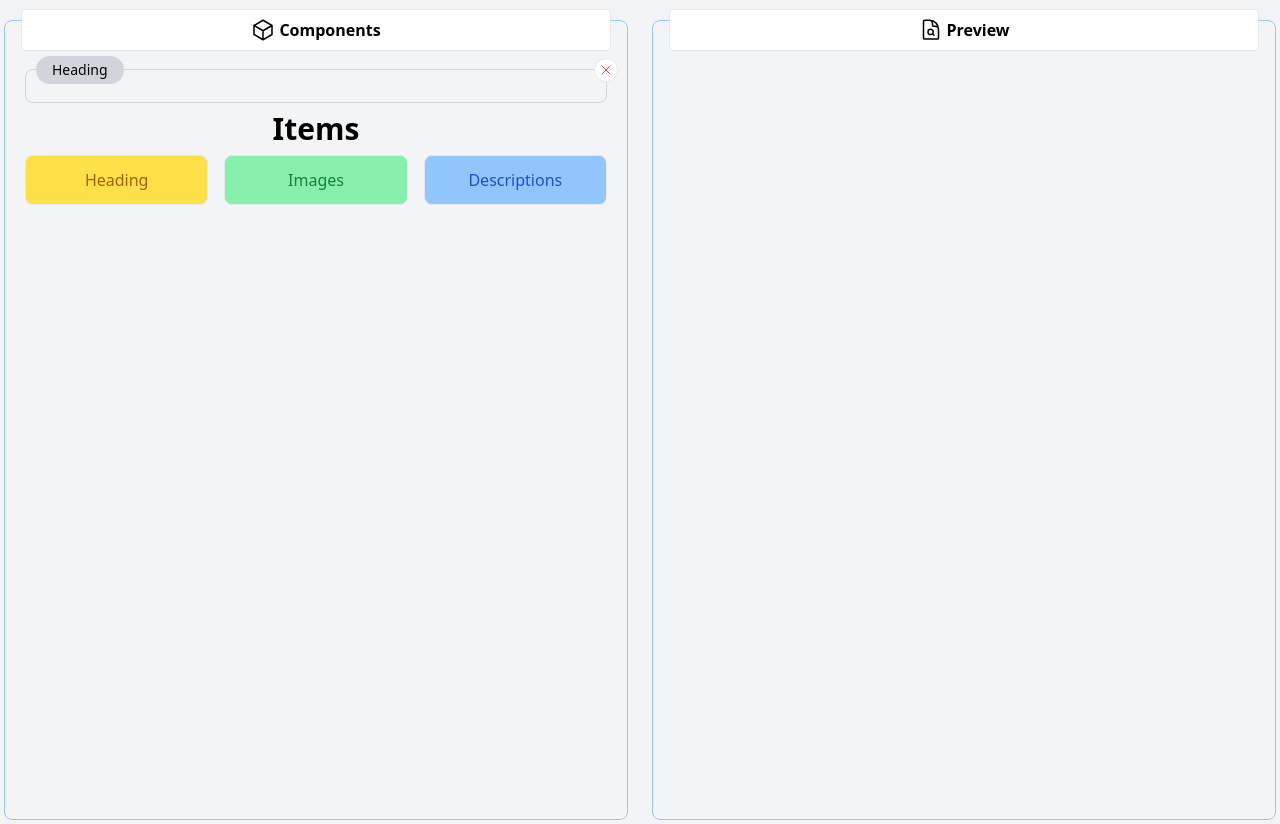
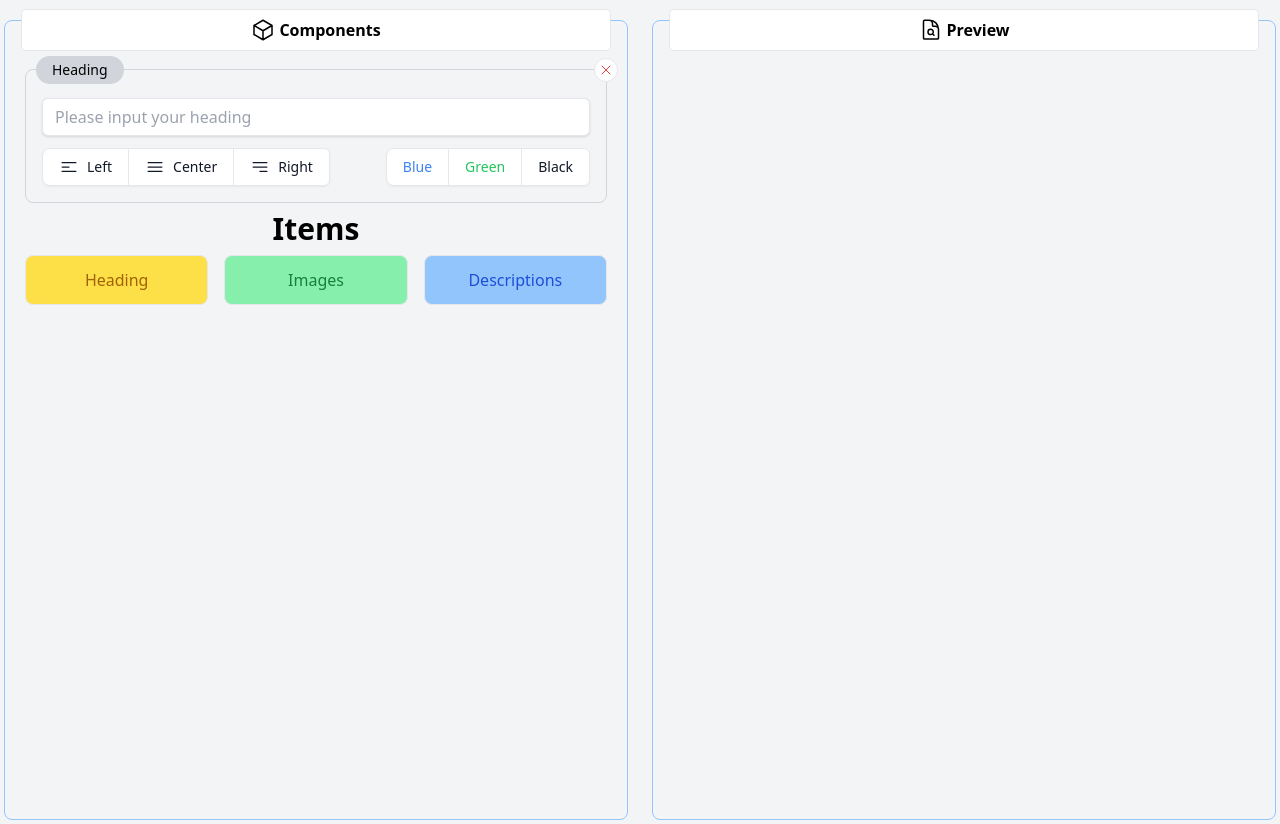
Before and after one commit to Azim1993/poster-builder, a website built with Parcel: page src/index.html in a window 1280 px wide. Built offline with nearby package versions, Linux system fonts and the light colour scheme.

Commit message:
Heading html mockup done

```diff
--- a/src/index.html
+++ b/src/index.html
@@ -26,6 +26,40 @@
                                 <path stroke-linecap="round" stroke-linejoin="round" d="M6 18L18 6M6 6l12 12" />
                               </svg>
                         </button>
+                        <input class="shadow appearance-none border rounded-md w-full py-2 px-3 text-gray-700 my-3 leading-tight focus:outline-none focus:shadow-outline" id="heading" type="text" placeholder="Please input your heading">
+                        <div class="flex justify-between">
+                            <div class="inline-flex rounded-md shadow-sm" role="group">
+                                <button type="button" class="px-4 py-2 text-sm font-medium text-gray-900 bg-white border border-gray-200 rounded-l-lg hover:bg-gray-100 hover:text-blue-700 focus:z-10 focus:ring-2 focus:ring-blue-700 focus:text-blue-700 flex items-center">
+                                    <svg xmlns="http://www.w3.org/2000/svg" fill="none" viewBox="0 0 24 24" stroke-width="1.5" stroke="currentColor" class="w-5 h-5">
+                                        <path stroke-linecap="round" stroke-linejoin="round" d="M3.75 6.75h16.5M3.75 12H12m-8.25 5.25h16.5" />
+                                      </svg>
+                                    <span class="ml-2">Left</span>
+                                </button>
+                                <button type="button" class="px-4 py-2 text-sm font-medium text-gray-900 bg-white border-t border-b border-gray-200 hover:bg-gray-100 hover:text-blue-700 focus:z-10 focus:ring-2 focus:ring-blue-700 focus:text-blue-700 dark:bg-gray-700 flex items-center">
+                                    <svg xmlns="http://www.w3.org/2000/svg" fill="none" viewBox="0 0 24 24" stroke-width="1.5" stroke="currentColor" class="w-5 h-5">
+                                        <path stroke-linecap="round" stroke-linejoin="round" d="M3.75 6.75h16.5M3.75 12h16.5m-16.5 5.25h16.5" />
+                                    </svg>
+                                    <span class="ml-2">Center</span>
+                                </button>
+                                <button type="button" class="px-4 py-2 text-sm font-medium text-gray-900 bg-white border border-gray-200 rounded-r-md hover:bg-gray-100 hover:text-blue-700 focus:z-10 focus:ring-2 focus:ring-blue-700 focus:text-blue-700 flex items-center">
+                                    <svg xmlns="http://www.w3.org/2000/svg" fill="none" viewBox="0 0 24 24" stroke-width="1.5" stroke="currentColor" class="w-5 h-5">
+                                        <path stroke-linecap="round" stroke-linejoin="round" d="M3.75 6.75h16.5M3.75 12h16.5M12 17.25h8.25" />
+                                    </svg>
+                                    <span class="ml-2">Right</span>
+                                </button>
+                            </div>
+                            <div class="inline-flex rounded-md shadow-sm" role="group">
+                                <button type="button" class="px-4 py-2 text-sm font-medium text-blue-500 bg-white border border-gray-200 rounded-l-lg hover:bg-gray-100 focus:z-10 focus:ring-2 focus:ring-blue-700 focus:text-blue-700">
+                                  Blue
+                                </button>
+                                <button type="button" class="px-4 py-2 text-sm font-medium text-green-500 bg-white border-t border-b border-gray-200 hover:bg-gray-100 focus:z-10 focus:ring-2 focus:ring-blue-700 focus:text-blue-700">
+                                  Green
+                                </button>
+                                <button type="button" class="px-4 py-2 text-sm font-medium text-gray-900 bg-white border border-gray-200 rounded-r-md hover:bg-gray-10 focus:z-10 focus:ring-2 focus:ring-blue-700 focus:text-blue-700">
+                                  Black
+                                </button>
+                            </div>
+                        </div>
                     </div>
                     <div class="">
                         <h2 class="w-full text-center font-bold text-3xl py-2">Items</h2>
```
